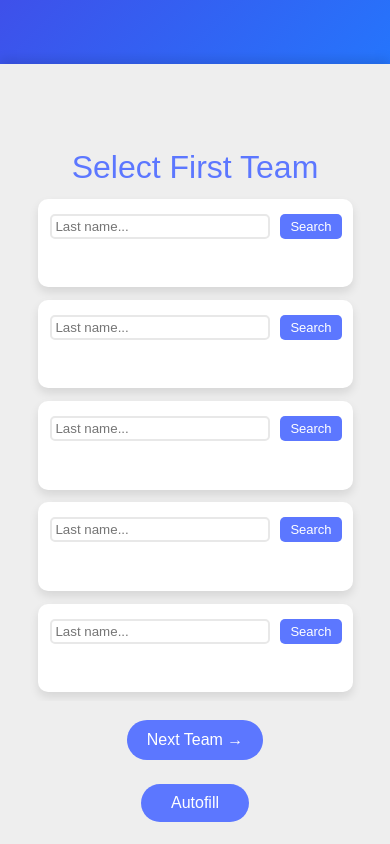
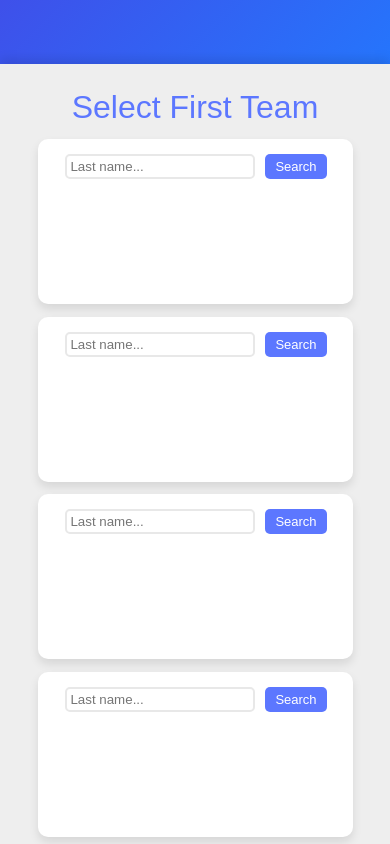
Before and after one commit to chakrupka/fivevfive, a React (Vite) app in the folder frontend/: page / in a window 390 px wide. Shown: the part 780-1624 px from the top of the page. Built offline with nearby package versions, Linux system fonts and the light colour scheme.

Commit message:
mobile style fixes

```diff
--- a/frontend/src/components/SearchResults.jsx
+++ b/frontend/src/components/SearchResults.jsx
@@ -15,7 +15,6 @@
           (
             <p
               key={index}
-              className='result'
               onClick={() => setSelectedPlayer({ playerInfo: player })}
             >
               {player.firstname} {player.lastname}
--- a/frontend/src/index.css
+++ b/frontend/src/index.css
@@ -161,12 +161,17 @@
 }
 
 .results {
+  margin-top: 5px;
   width: 250px;
   text-align: center;
   overflow: scroll;
 }
 
-.result:hover {
+.results p {
+  margin: 5px;
+}
+
+.results p:hover {
   color: #5c77ff;
   cursor: pointer;
 }
@@ -211,9 +216,8 @@
     flex-wrap: nowrap;
     flex-direction: column;
     justify-content: space-evenly;
-    max-height: 60vh;
+    align-items: center;
     overflow: scroll;
-    align-items: center;
   }
 
   .player {
@@ -221,7 +225,7 @@
     flex-direction: column;
     justify-content: start;
     align-items: center;
-    height: 165px;
+    height: 150px;
     width: 310px;
     padding: 0px 0px 15px 5px;
     margin: 0.5vh 0 1vh 0;
@@ -245,6 +249,7 @@
 
   .stats {
     margin: 0px 10px -15px;
+    font-size: 15px;
   }
 
   .loading-data {
@@ -258,7 +263,7 @@
   }
 
   .search-box {
-    width: 210px;
+    width: 180px;
     /* margin-left: 10px; */
   }
 
```
